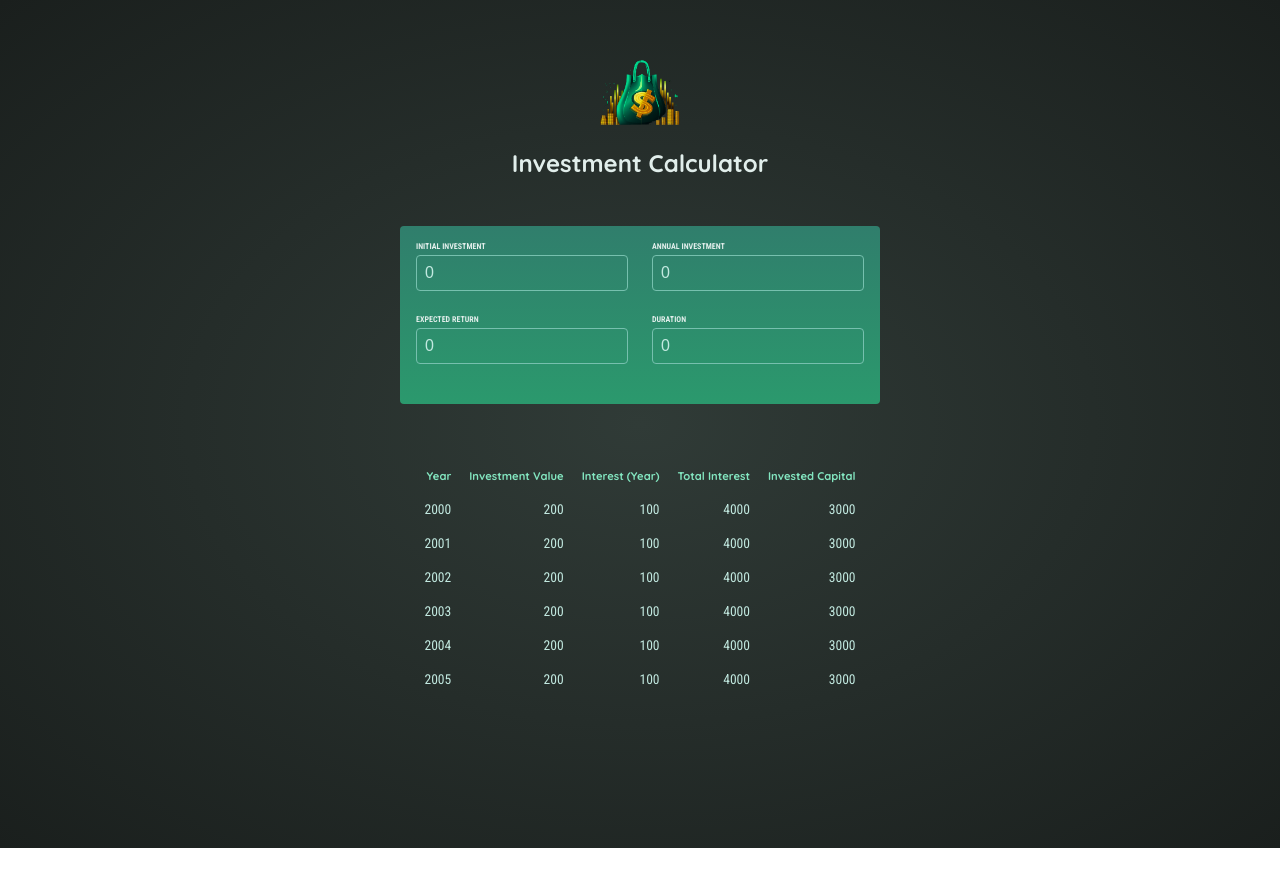
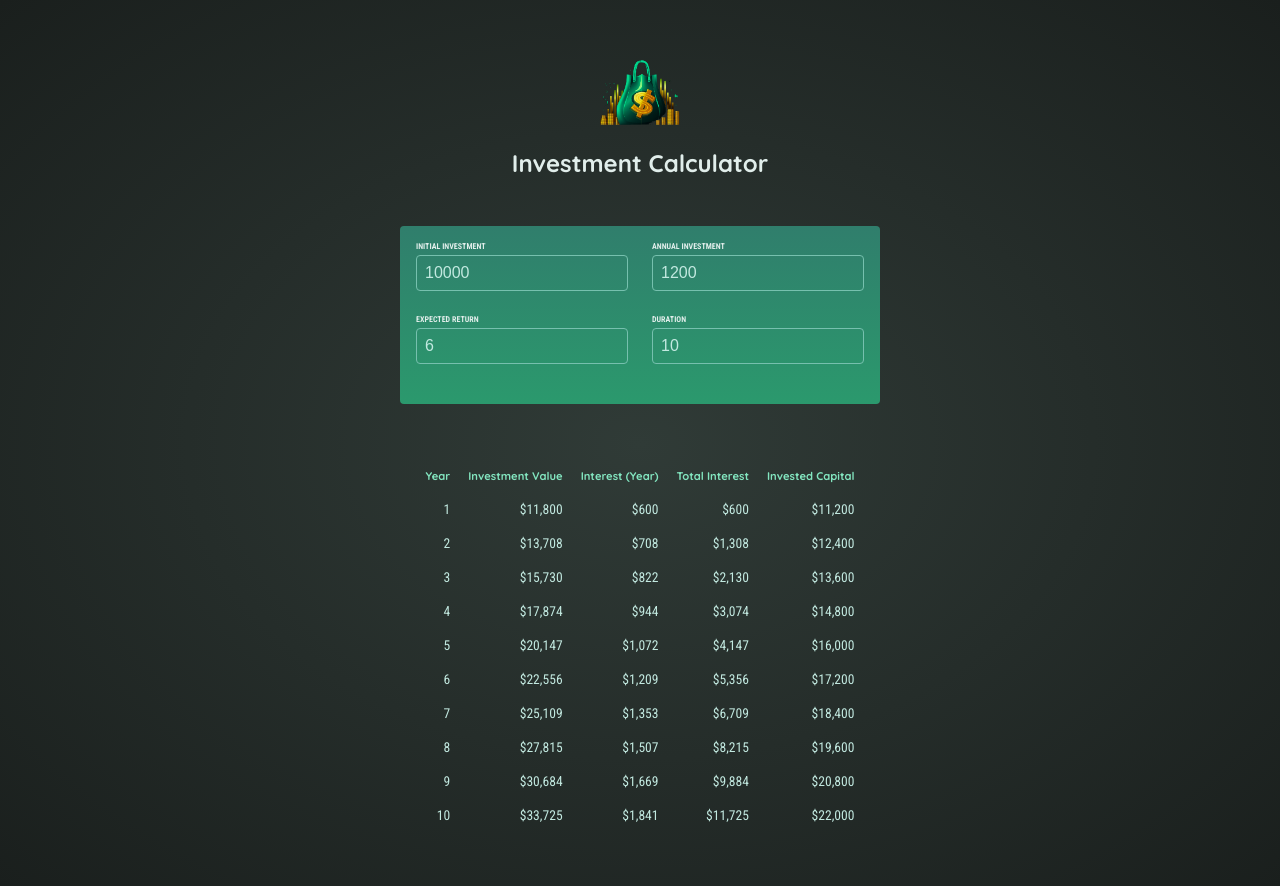
Before and after one commit to roxanap33/InvestmentCalculatorApp, a React (Vite) app in the folder 01-starting-project/: page / in a window 1280 px wide. Before the commit the page ends 848 px from the top, so only its background shows below. Built offline with nearby package versions, Linux system fonts and the light colour scheme.

Commit message:
102: Add data dynamically to table using the provided function

```diff
--- a/01-starting-project/src/App.jsx
+++ b/01-starting-project/src/App.jsx
@@ -5,10 +5,10 @@ import UserInputForm from "./components/UserInputForm";
 import Results from "./components/Results";
 
 const INITIAL_INPUT_VALUES = {
-  initialInvestment: 0,
-  annualInvestment: 0,
-  expectedReturn: 0,
-  duration: 0,
+  initialInvestment: 10000,
+  annualInvestment: 1200,
+  expectedReturn: 6,
+  duration: 10,
 };
 
 function App() {
@@ -18,7 +18,7 @@ function App() {
     setInputValue((prevValues) => {
       return {
         ...prevValues,
-        [inputName]: newValue,
+        [inputName]: +newValue,
       };
     });
   }
@@ -30,7 +30,7 @@ function App() {
         handleInputValueChange={handleInputValueChange}
         data={INITIAL_INPUT_VALUES}
       />
-      <Results />
+      <Results input={inputValue} />
     </main>
   );
 }
--- a/01-starting-project/src/components/Results.jsx
+++ b/01-starting-project/src/components/Results.jsx
@@ -1,76 +1,48 @@
-const tableHeaders = [
-  "Year",
-  "Investment Value",
-  "Interest (Year)",
-  "Total Interest",
-  "Invested Capital",
-];
+import { calculateInvestmentResults, formatter } from "../util/investment";
 
-const tableData = [
-  {
-    year: 2000,
-    investmentValue: 200,
-    interestYear: 100,
-    totalInterest: 4000,
-    investedCapital: 3000,
-  },
-  {
-    year: 2001,
-    investmentValue: 200,
-    interestYear: 100,
-    totalInterest: 4000,
-    investedCapital: 3000,
-  },
-  {
-    year: 2002,
-    investmentValue: 200,
-    interestYear: 100,
-    totalInterest: 4000,
-    investedCapital: 3000,
-  },
-  {
-    year: 2003,
-    investmentValue: 200,
-    interestYear: 100,
-    totalInterest: 4000,
-    investedCapital: 3000,
-  },
-  {
-    year: 2004,
-    investmentValue: 200,
-    interestYear: 100,
-    totalInterest: 4000,
-    investedCapital: 3000,
-  },
-  {
-    year: 2005,
-    investmentValue: 200,
-    interestYear: 100,
-    totalInterest: 4000,
-    investedCapital: 3000,
-  },
-];
+const tableHeaders = {
+  1: "Year",
+  2: "Investment Value",
+  3: "Interest (Year)",
+  4: "Total Interest",
+  5: "Invested Capital",
+};
 
 function getTableHeaders(tableHeaders) {
-  return tableHeaders.map((header) => <th>{header}</th>);
+  return Object.keys(tableHeaders).map((key) => (
+    <th key={key}>{tableHeaders[key]}</th>
+  ));
 }
 
-export default function Results() {
+export default function Results({ input }) {
+  const resultData = calculateInvestmentResults(input);
+  const initialInvestment =
+    resultData[0].valueEndOfYear -
+    resultData[0].interest -
+    resultData[0].annualInvestment;
+  console.log(resultData);
+
   return (
     <table id="result">
       <thead>
         <tr>{getTableHeaders(tableHeaders)}</tr>
       </thead>
       <tbody>
-        {tableData &&
-          tableData.map((row) => {
+        {resultData &&
+          resultData.map((row) => {
+            const totalInterest =
+              row.valueEndOfYear -
+              row.annualInvestment * row.year -
+              initialInvestment;
+            const totalAmountInvested = row.valueEndOfYear - totalInterest;
+
             return (
               <tr key={row.year}>
                 <td>{row.year}</td>
-                <td>{row.investmentValue}</td>
-                <td>{row.interestYear}</td>
-                <td>{row.totalInterest}</td>
-                <td>{row.investedCapital}</td>
+                <td>{formatter.format(row.valueEndOfYear)}</td>
+                <td>{formatter.format(row.interest)}</td>
+                <td>{formatter.format(totalInterest)}</td>
+                <td>{formatter.format(totalAmountInvested)}</td>
               </tr>
             );
           })}
```
